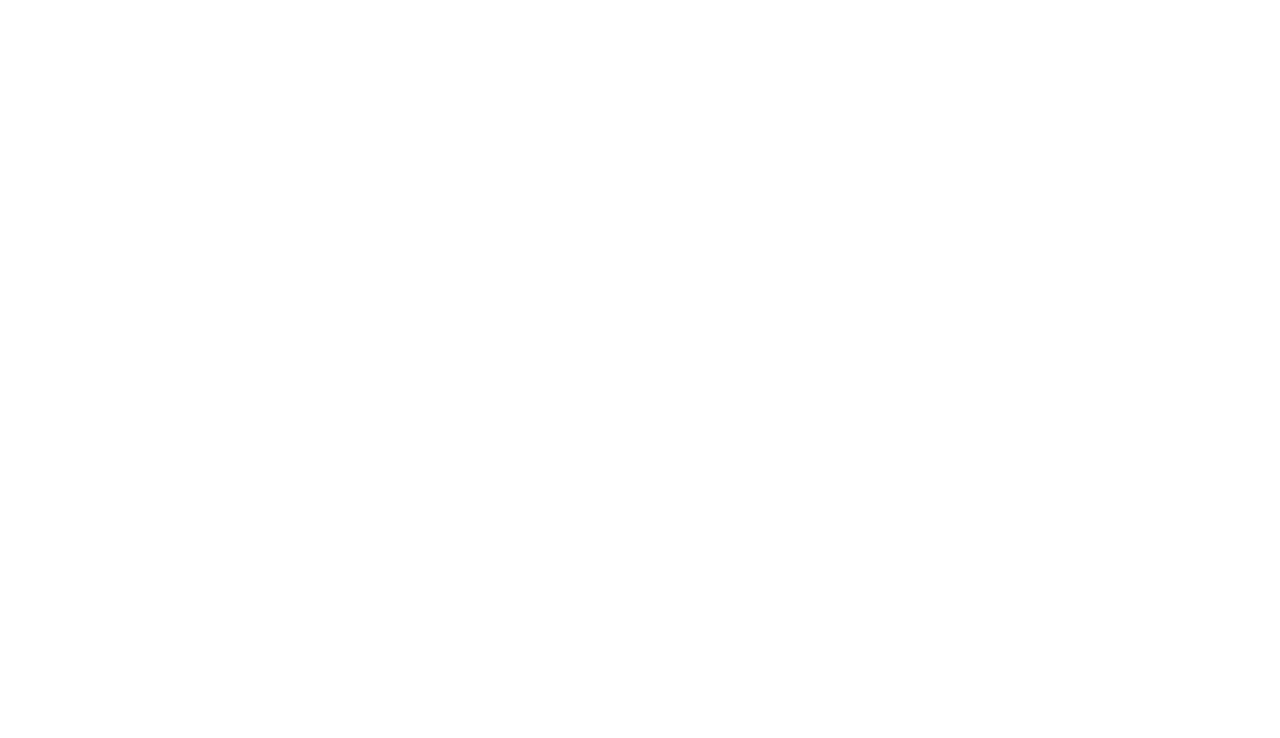
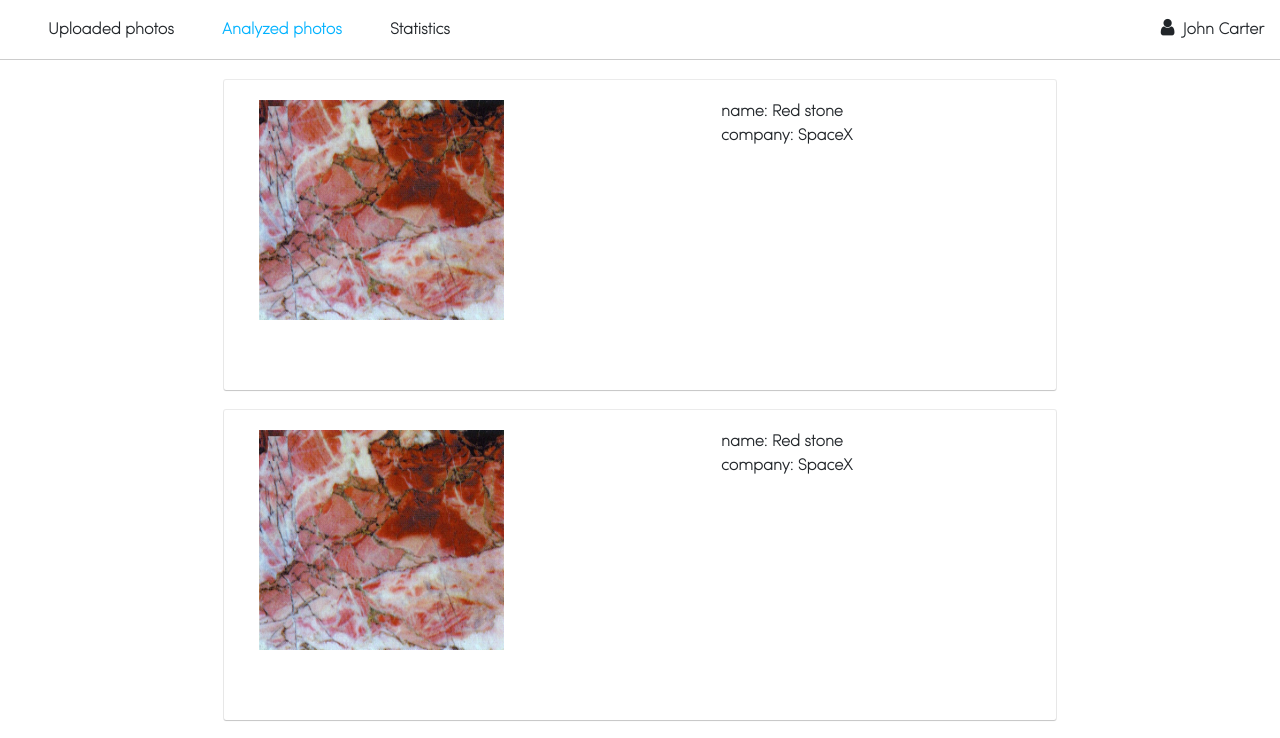
Before and after one commit to ValeriyBilyk/DefectRecognition, an Angular app: page /main/analyzed-photos in a window 1280 px wide. Before the commit this address led to /. Shown: the top 738 px of the page. Built offline with nearby package versions, Linux system fonts and the light colour scheme.

Commit message:
create analyzed photo page, statistic page, add new styles for main page

```diff
--- /dev/null
+++ b/src/app/analyzed-photos-page/analyzed-photos-page.component.html
@@ -0,0 +1 @@
+<app-list-photo [items]="[1, 2, 3, 4, 5, 6, 7, 8]"></app-list-photo>
--- /dev/null
+++ b/src/app/analyzed-photos-page/analyzed-photos-page.component.ts
@@ -0,0 +1,15 @@
+import { Component, OnInit } from '@angular/core';
+
+@Component({
+  selector: 'app-analyzed-photos-page',
+  templateUrl: './analyzed-photos-page.component.html',
+  styleUrls: ['./analyzed-photos-page.component.scss']
+})
+export class AnalyzedPhotosPageComponent implements OnInit {
+
+  constructor() { }
+
+  ngOnInit() {
+  }
+
+}
--- a/src/app/main-page/main-page.component.html
+++ b/src/app/main-page/main-page.component.html
@@ -1,8 +1,8 @@
 <div class="dr-navigation d-flex align-items-center justify-content-between">
   <ul class="d-flex p-0 m-0">
-    <li>Uploaded photos</li>
-    <li>Analyzed photos</li>
-    <li>Statistics</li>
+    <li><a routerLink="/main/uploaded-photos" [ngClass]="{'dr-active-link': checkCurrentRoute('/main/uploaded-photos')}">Uploaded photos</a></li>
+    <li><a routerLink="/main/analyzed-photos" [ngClass]="{'dr-active-link': checkCurrentRoute('/main/analyzed-photos')}">Analyzed photos</a></li>
+    <li><a routerLink="/main/statistics" [ngClass]="{'dr-active-link': checkCurrentRoute('/main/statistics')}">Statistics</a></li>
   </ul>
   <div class="mr-3">
     <i class="fa fa-user dr-profile mr-1" aria-hidden="true"></i>
--- a/src/app/main-page/main-page.component.scss
+++ b/src/app/main-page/main-page.component.scss
@@ -6,6 +6,15 @@
   li {
     margin-left: 3rem;
   }
+}
+
+a {
+  text-decoration: none;
+  color: inherit;
+}
+
+.dr-active-link {
+  color: #00B2FF;
 }
 
 .dr-navigation {
--- a/src/app/main-page/main-page.component.ts
+++ b/src/app/main-page/main-page.component.ts
@@ -1,4 +1,5 @@
 import { Component, OnInit } from '@angular/core';
+import { Router } from '@angular/router';
 
 @Component({
   selector: 'app-main-page',
@@ -7,9 +8,15 @@
 })
 export class MainPageComponent implements OnInit {
 
-  constructor() { }
+  constructor(private router: Router) { }
 
   ngOnInit() {
+
+  }
+
+  public checkCurrentRoute(path: string) {
+
+    return this.router.url.startsWith(path);
   }
 
 }
--- a/src/app/shared/list-photo/list-photo.component.ts
+++ b/src/app/shared/list-photo/list-photo.component.ts
@@ -1,4 +1,4 @@
-import { Component, OnInit } from '@angular/core';
+import {Component, Input, OnInit} from '@angular/core';
 
 @Component({
   selector: 'app-list-photo',
@@ -7,7 +7,7 @@
 })
 export class ListPhotoComponent implements OnInit {
 
-  items = [1, 2, 3, 4, 5];
+  @Input() items = [1, 2, 3, 4, 5];
 
   constructor() { }
 
--- /dev/null
+++ b/src/app/statistics-page/statistics-page.component.html
@@ -0,0 +1,3 @@
+<p>
+  statistics-page works!
+</p>
--- /dev/null
+++ b/src/app/statistics-page/statistics-page.component.ts
@@ -0,0 +1,15 @@
+import { Component, OnInit } from '@angular/core';
+
+@Component({
+  selector: 'app-statistics-page',
+  templateUrl: './statistics-page.component.html',
+  styleUrls: ['./statistics-page.component.scss']
+})
+export class StatisticsPageComponent implements OnInit {
+
+  constructor() { }
+
+  ngOnInit() {
+  }
+
+}
```
Also changed, not shown: src/app/app.module.ts (+14 -2 lines), src/app/analyzed-photos-page/analyzed-photos-page.component.scss (added), src/app/statistics-page/statistics-page.component.scss (added), 2 other files (tests, documents, lock files or other folders).
